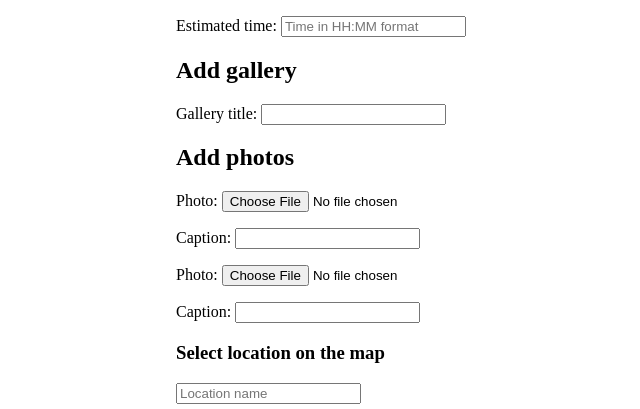
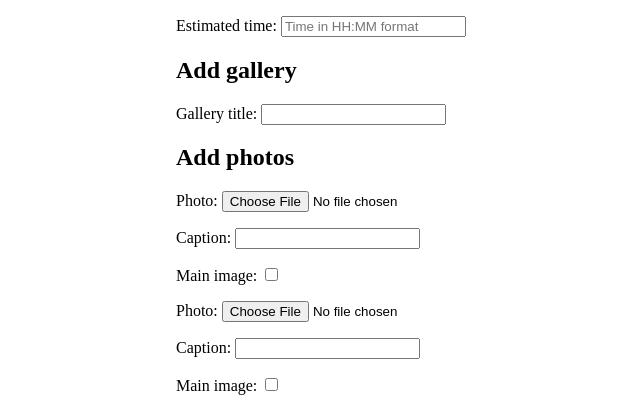
Before and after one commit to BlaneBlake/TravelPortal, a Django app: page /post/new/ in a window 1280 px wide. Shown: the part 458-867 px from the top of the page, without its empty margins (204-844 px from the left). Run offline with Django 3.2, Linux system fonts and the light colour scheme; the visitor is signed in with stand-in values (Sample User, id 1); some libraries are stand-ins or nearby versions.

Commit message:
gallery works

```diff
--- a/Blog/views.py
+++ b/Blog/views.py
@@ -43,20 +43,25 @@ class PostCreateView(TextsMixin, LoginRequiredMixin, CreateView):
         form.instance.author = self.request.user
         post = form.save()
 
-        # Tworzenie galerii dla posta
-        gallery_form = GalleryForm(self.request.POST)
-        if gallery_form.is_valid():
-            gallery = gallery_form.save(commit=False)
-            gallery.post = post
-            gallery.save()
+        # Tworzenie galerii dla posta (lub jej pobranie, jeśli istnieje)
+        gallery, _ = Gallery.objects.get_or_create(post=post)
 
-            # Obsługa zdjęć
-            photos_formset = self.get_photos_formset()
-            if photos_formset.is_valid():
-                photos = photos_formset.save(commit=False)
-                for photo in photos:
-                    photo.gallery = gallery
-                    photo.save()
+
+        # Obsługa zdjęć
+        photos_formset = self.get_photos_formset()
+        if photos_formset.is_valid():
+            photos = photos_formset.save(commit=False)
+
+            for photo in photos:
+                photo.gallery = gallery
+                photo.save()
+
+        # # Obsługa formularza przesyłania zdjęć
+        # photo_form = MultiPhotoUploadForm(self.request.POST, self.request.FILES)
+        # if photo_form.is_valid():
+        #     images = self.request.FILES.getlist('images')  # Pobranie wszystkich przesłanych plików
+        #     for image in images:
+        #         Photo.objects.create(gallery=gallery, image=image)
 
         return super().form_valid(form)
 
@@ -66,9 +71,12 @@ class PostCreateView(TextsMixin, LoginRequiredMixin, CreateView):
         if self.request.POST:
             context['gallery_form'] = GalleryForm(self.request.POST)
             context['photos_formset'] = self.get_photos_formset()
+            # context['photo_form'] = MultiPhotoUploadForm(self.request.POST, self.request.FILES)
+
         else:
             context['gallery_form'] = GalleryForm()
             context['photos_formset'] = self.get_photos_formset(empty=True)
+            # context['photo_form'] = MultiPhotoUploadForm()
 
         # Add Google Maps API Key to the context
         context['GOOGLE_MAPS_API_KEY'] = settings.GOOGLE_MAPS_API_KEY
@@ -100,8 +108,10 @@ class PostDetailView(TextsMixin, DetailView):
         if gallery:
             context['gallery'] = gallery
             context['photos'] = gallery.photos.all()
+            context['main_image'] = gallery.photos.filter(is_main=True).first() or gallery.photos.first()
         else:
             context['gallery'] = None
             context['photos'] = []
+            context['main_image'] = None
 
         return context
--- a/Gallery/forms.py
+++ b/Gallery/forms.py
@@ -14,8 +14,16 @@ class GalleryForm(forms.ModelForm):
 class PhotoForm(forms.ModelForm):
     class Meta:
         model = Photo
-        fields = ['image', 'caption']
+        fields = ['image', 'caption', 'is_main']
         labels = {
             'image': _('Photo'),
             'caption': _('Caption'),
+            'is_main': _('Main image'),
         }
+
+# class MultiPhotoUploadForm(forms.Form):
+#     images = forms.FileField(
+#         label=_("Upload Photos"),
+#         widget=forms.FileInput(attrs={'multiple': True}),
+#         required=False
+#     )
--- a/Gallery/models.py
+++ b/Gallery/models.py
@@ -16,6 +16,9 @@ class Gallery(models.Model):
     post = models.OneToOneField(Post, related_name='gallery', on_delete=models.CASCADE)  # Jedna galeria przypisana do jednego posta
     title = models.CharField(max_length=200, blank=True)
 
+    def get_main_photo(self):
+        return self.photos.filter(is_main=True).first() or self.photos.first()
+
     def __str__(self):
         return self.title or f"Gallery for {self.post.title}"
 
@@ -23,6 +26,14 @@ class Photo(models.Model):
     gallery = models.ForeignKey(Gallery, related_name='photos', on_delete=models.CASCADE)  # Zdjęcia w galerii
     image = models.ImageField(upload_to=user_post_photo_path)
     caption = models.CharField(max_length=200, blank=True)
+    is_main = models.BooleanField(default=False)
 
+    def save(self, *args, **kwargs):
+        if self.is_main:
+            Photo.objects.filter(gallery=self.gallery, is_main=True).update(is_main=False)
+        else:
+            if not self.gallery.photos.filter(is_main=True).exists():
+                self.is_main = True
+        super().save(*args, **kwargs)
     def __str__(self):
         return self.caption or f"Photo in {self.gallery.title}"
--- a/templates/blog/post_form.html
+++ b/templates/blog/post_form.html
@@ -21,6 +21,8 @@ long
                 {{ form.as_p }}
             {% endfor %}
 
+<!--        <h3>{% trans "Upload Photos" %}</h3>-->
+<!--            {{ photo_form.as_p }}-->
 
         <!-- Mapa Google -->
         <h3>{% trans "Select location on the map" %}</h3>
```
Also changed, not shown: templates/blog/post_detail.html (+8 -2 lines), Gallery/migrations/0003_photo_is_main.py (added), README.md, locale/pl/LC_MESSAGES/django.po.
